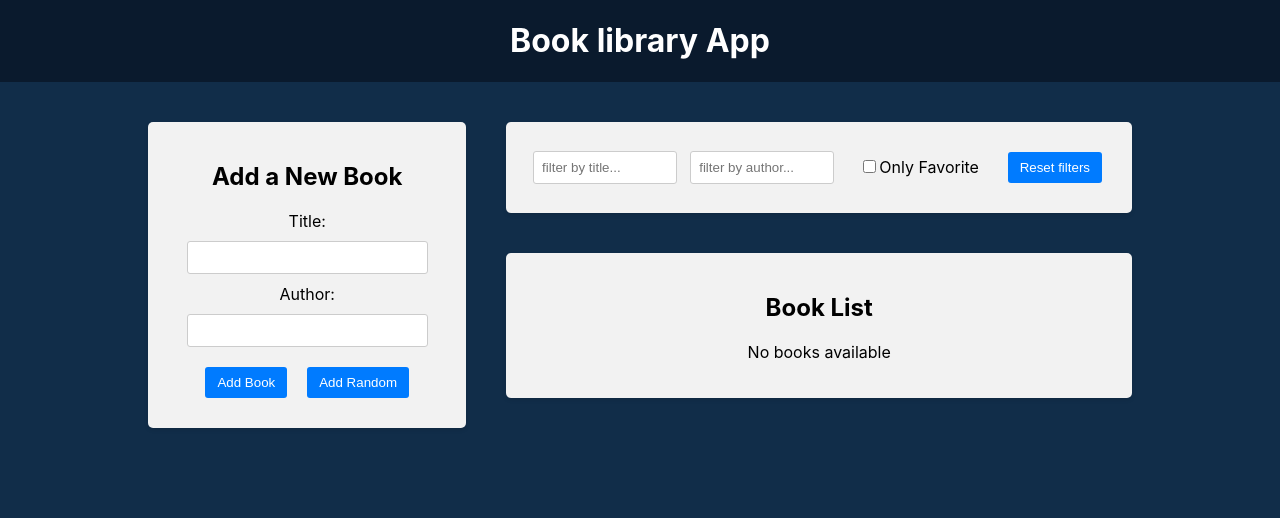
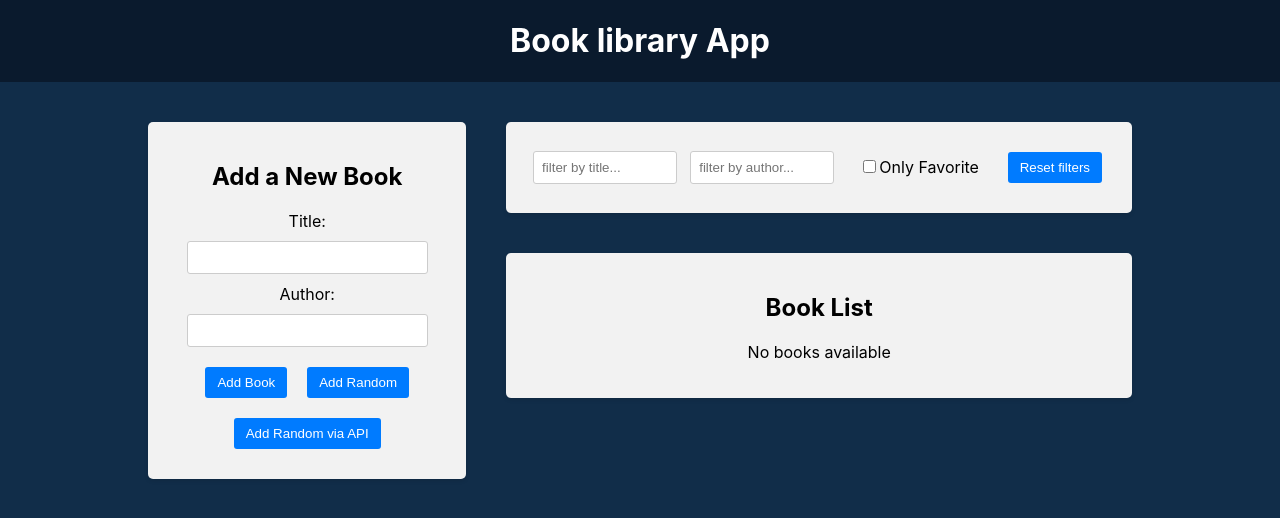
Before and after one commit to vase3k/30-react-redux, a React (Create React App) app in the folder frontend/: page / in a window 1280 px wide. Shown: the top 518 px of the page. Built offline with nearby package versions, Linux system fonts and the light colour scheme.

Commit message:
axios backend

```diff
--- a/frontend/package.json
+++ b/frontend/package.json
@@ -7,6 +7,7 @@
     "@testing-library/jest-dom": "^5.17.0",
     "@testing-library/react": "^13.4.0",
     "@testing-library/user-event": "^13.5.0",
+    "axios": "^1.6.8",
     "react": "^18.3.1",
     "react-dom": "^18.3.1",
     "react-icons": "^5.2.0",
--- a/frontend/src/components/BookForm/BookForm.js
+++ b/frontend/src/components/BookForm/BookForm.js
@@ -1,5 +1,6 @@
 import { useState } from 'react'
 import { useDispatch } from 'react-redux'
+import axios from 'axios'
 import { addBook } from '../../redux/slices/booksSlice'
 import booksData from '../../data/books.json'
 import createBookWithId from '../../utils/createBookWithId'
@@ -25,6 +26,17 @@
 
       setTitle('')
       setAuthor('')
+    }
+  }
+
+  const handleAddRandomBookViaAPI = async () => {
+    try {
+      const res = await axios.get('http://localhost:4000/random-book')
+      if (res?.data?.title && res?.data?.author) {
+        dispatch(addBook(createBookWithId(res.data)))
+      }
+    } catch (e) {
+      console.log(e.message)
     }
   }
 
@@ -54,6 +66,9 @@
         <button type="button" onClick={handleAddRandomBook}>
           Add Random
         </button>
+        <button type="button" onClick={handleAddRandomBookViaAPI}>
+          Add Random via API
+        </button>
       </form>
     </div>
   )
```
Also changed, not shown: 1 other file (tests, documents, lock files or other folders).
